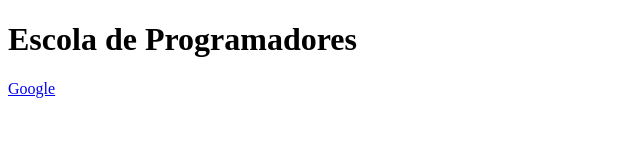
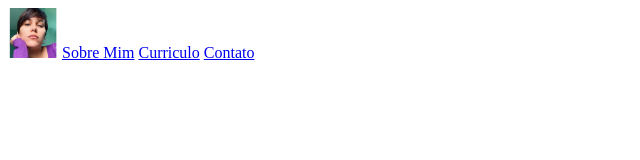
Before and after one commit to gabrielaoaa/Escola-de-Programadores, a plain HTML site: page index.html in a window 1280 px wide. Shown: the whole page, without its empty margins (0-640 px from the left). Drawn offline with Linux system fonts and the light colour scheme.

Commit message:
Escola de Programadores html

```diff
--- a/index.html
+++ b/index.html
@@ -1,16 +1,23 @@
 <!DOCTYPE html>
-<html>
+<html lang="pt-BR">
 <head>
-   <title>Escola de Programadores</title>
+    <meta charset="UTF-8">
+    <meta name="viewport" content="width=device-width, initial-scale=1.0">
+    <title>Portfólio</title>
 </head>
+
 <body>
+    <section>
+        <div>
+            <img width="50px" height="50px" src="img/fotoperfil.jpeg" alt="Foto de perfil Gabriela - blusa roxa, mão no queixo e leve sorriso">
+            <a href="#sobreMim">Sobre Mim</a>
+            <a href="#curriculo">Curriculo</a>
+            <a href="#contato">Contato</a>
+        </div>
+        <div id="sobreMim">
 
-    <div>
-<h1>Escola de Programadores</h1>
-<p></p>
-<span></span>
-<a href="Skills" target="_blank">Google</a> </a>
-    </div>
+        </div>
 
+    </section>
 </body>
 </html>
```
Also changed, not shown: img/fotoperfil.jpeg (added), style.css (added).
